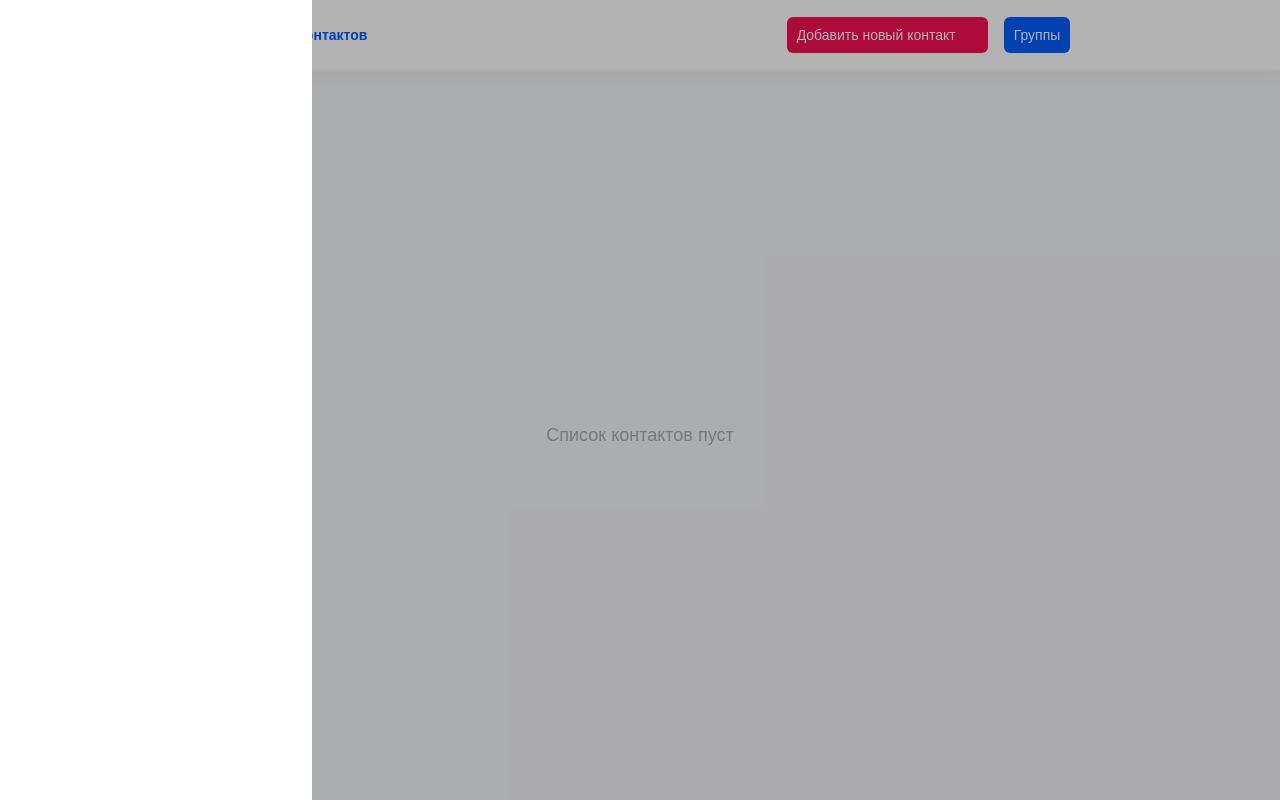
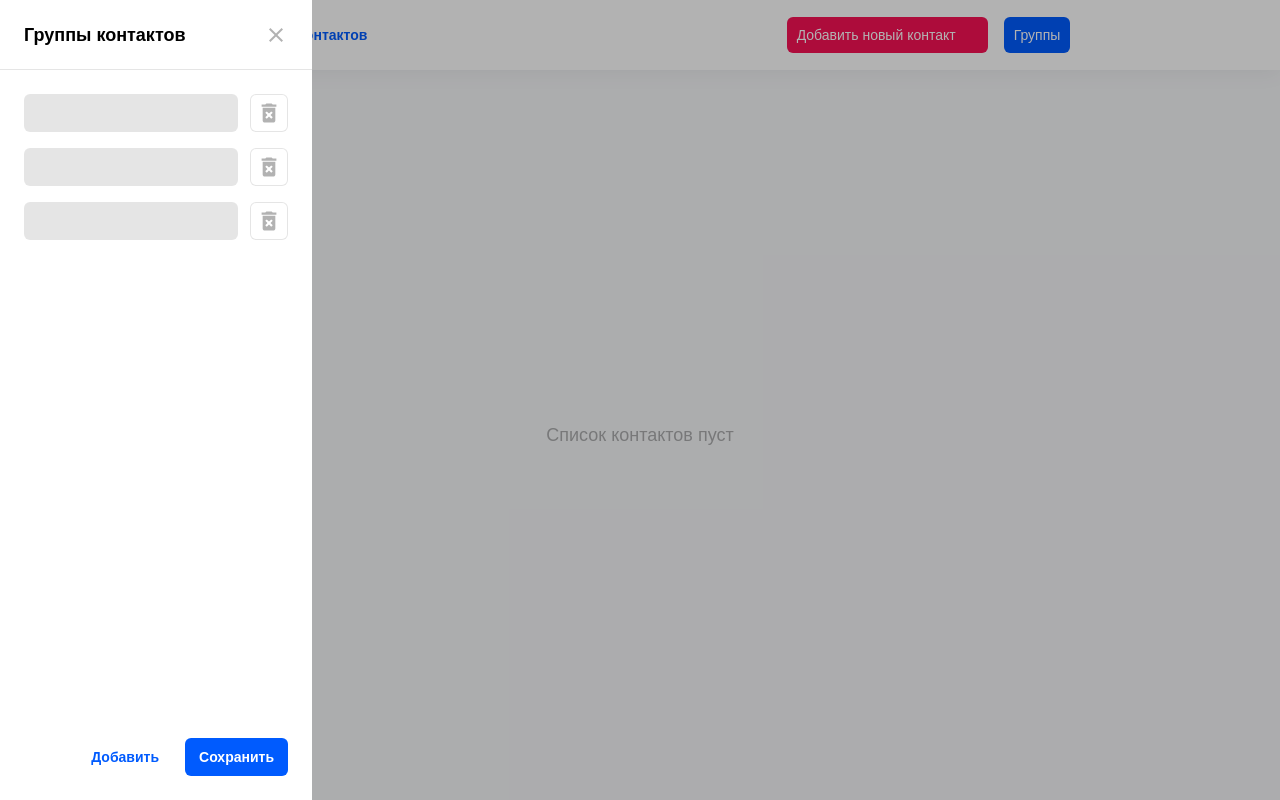
Before and after one commit to Lansyfonseka/notebook, a website built with webpack: page src/index.html in a window 1280 px wide. Both pictures are taken after a click on the button "Группы". Built offline with nearby package versions, Linux system fonts and the light colour scheme; files whose address does not match are found by name.

Commit message:
add template left side menu

```diff
--- a/src/components/leftSideMenu/leftSideMenu.scss
+++ b/src/components/leftSideMenu/leftSideMenu.scss
@@ -2,6 +2,8 @@
 
 .left_side_menu {
   display: none;
+  // display: grid;
+  grid-template-columns: 312px 1fr;
   position: absolute;
   height: 100%;
   width: 100%;
@@ -10,12 +12,80 @@
   animation-duration: .5s;
   animation-timing-function: ease-out;
   .menu {
-    width: 312px;
-    height: 100%;
+    display: grid;
+    grid-template-rows: 70px 1fr auto;
     background-color: #ffffff;
     animation-name: side;
     animation-duration: .5s;
     animation-timing-function: ease-out;
+    &--header {
+      padding: 24px;
+      display: flex;
+      justify-content: space-between;
+      align-items: center;
+      border-bottom: 1px solid $app-color-gray;
+      &-title {
+        font-size: 18px
+      }
+      &-close {
+        width: 24px;
+        height: 24px;
+        border-radius: $app-base-border-radius;
+        background-image: url('./icons/cross.svg');
+        background-position: center;
+        background-repeat: no-repeat;
+        transition: $app-base-animation;
+        &:hover {
+          background-color: $app-color-gray;
+        }
+      }
+    }
+    &--body {
+      padding: 24px;
+    }
+    &--footer {
+      padding: 24px;
+      display: flex;
+      justify-content: flex-end;
+      gap: 12px;
+      &-add, &-save {
+        padding: 10px 14px;
+        height: 38px;
+        border-radius: $app-base-border-radius;
+        transition: $app-base-animation;
+        font-weight: 700;
+      }
+    }
+  }
+}
+
+.contact_group_line {
+  display: flex;
+  justify-content: space-between;
+  align-items: center;
+  padding-bottom: 16px;
+  &--input {
+    width: 214px;
+    height: 38px;
+    padding: 11px 12px;
+    border-radius: $app-base-border-radius;
+    font-size: 16px;
+    font-family: $app-font-family;
+    background-color: $app-color-gray;
+  }
+  &--delete {
+    width: 38px;
+    height: 38px;
+    border: 1px solid $app-color-gray;
+    border-radius: $app-base-border-radius;
+    background-image: url('./icons/trash.svg');
+    background-position: center;
+    background-repeat: no-repeat;
+    transition: $app-base-animation;
+    &:hover {
+      background-color: #ea3d2f;
+      border-color: #ea3d2f;
+    }
   }
 }
 
--- a/src/components/leftSideMenu/leftSideMenu.ts
+++ b/src/components/leftSideMenu/leftSideMenu.ts
@@ -13,16 +13,49 @@ class LeftSideMenu {
     const menu = document.createElement('div');
     menu.classList.add('menu');
 
+    menu.innerHTML = `
+    <div class="menu--header">
+            <div class="menu--header-title">Группы контактов</div>
+            <button class="menu--header-close"></button>
+          </div>
+          <div class="menu--body">
+            <div class="contact_group_line">
+              <input type="text" name="group_name" class="contact_group_line--input">
+              <button class="contact_group_line--delete"></button>
+            </div>
+            <div class="contact_group_line">
+              <input type="text" name="group_name" class="contact_group_line--input">
+              <button class="contact_group_line--delete"></button>
+            </div>
+            <div class="contact_group_line">
+              <input type="text" name="group_name" class="contact_group_line--input">
+              <button class="contact_group_line--delete"></button>
+            </div>
+          </div>
+          <div class="menu--footer">
+            <button class="menu--footer-add button hidden">Добавить</button>
+            <button class="menu--footer-save button blue">Сохранить</button>
+          </div>
+    `
+
+    const disableArae = document.createElement('div');
+    disableArae.classList.add('disable_area');
+
+    disableArae.addEventListener('click', () => {
+      this.hide();
+    })
+
     this.menuFrame = menuFrame;
     this.menu = menu;
 
     menuFrame.appendChild(menu);
+    menuFrame.appendChild(disableArae);
 
     return menuFrame;
   }
   show() {
     console.log('block')
-    this.menuFrame.style.display = 'block';
+    this.menuFrame.style.display = 'grid';
   }
   hide() {
     this.menuFrame.style.display = 'none';
--- a/src/scss/buttons.scss
+++ b/src/scss/buttons.scss
@@ -17,8 +17,16 @@
 }
 
 .button.blue {
-  background-color: #005BFE;
+  background-color: $app-base-color;
   &:hover {
-    background-color: #0047C6;
+    background-color: #0047c6;
   }
 }
+
+.button.hidden {
+  color: $app-base-color;
+  background-color: #00000000;
+  &:hover {
+    background-color: #005bfe1a;
+  }
+}
--- a/src/scss/variables.scss
+++ b/src/scss/variables.scss
@@ -11,6 +11,7 @@ $app-font-size-default: 1rem;
 
 // Font color
 $app-base-color: #005bfe;
+$app-color-gray: #0000001a;
 
 // Border radius
 $app-base-border-radius: 6px;
```
Also changed, not shown: src/components/leftSideMenu/icons/cross.svg (added), src/components/leftSideMenu/icons/trash.svg (added).
